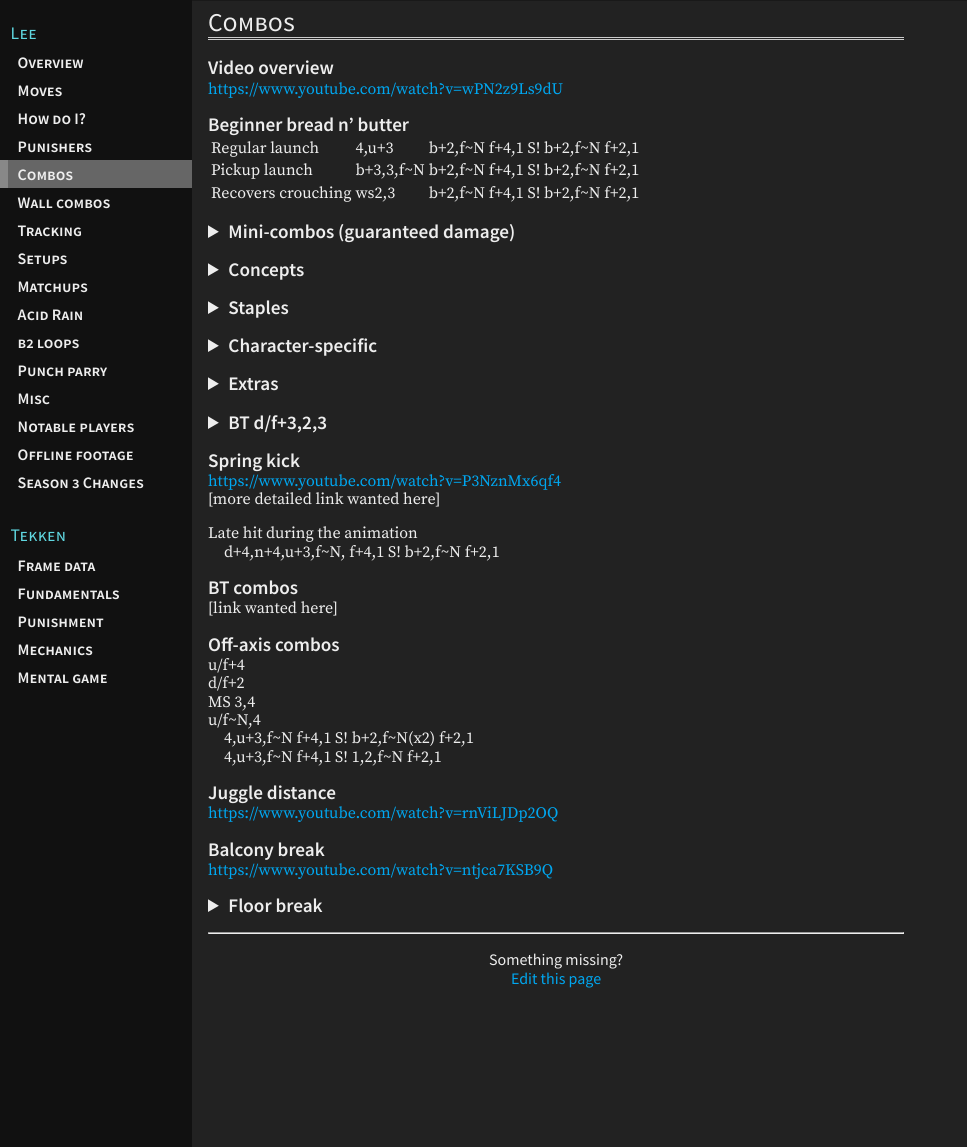
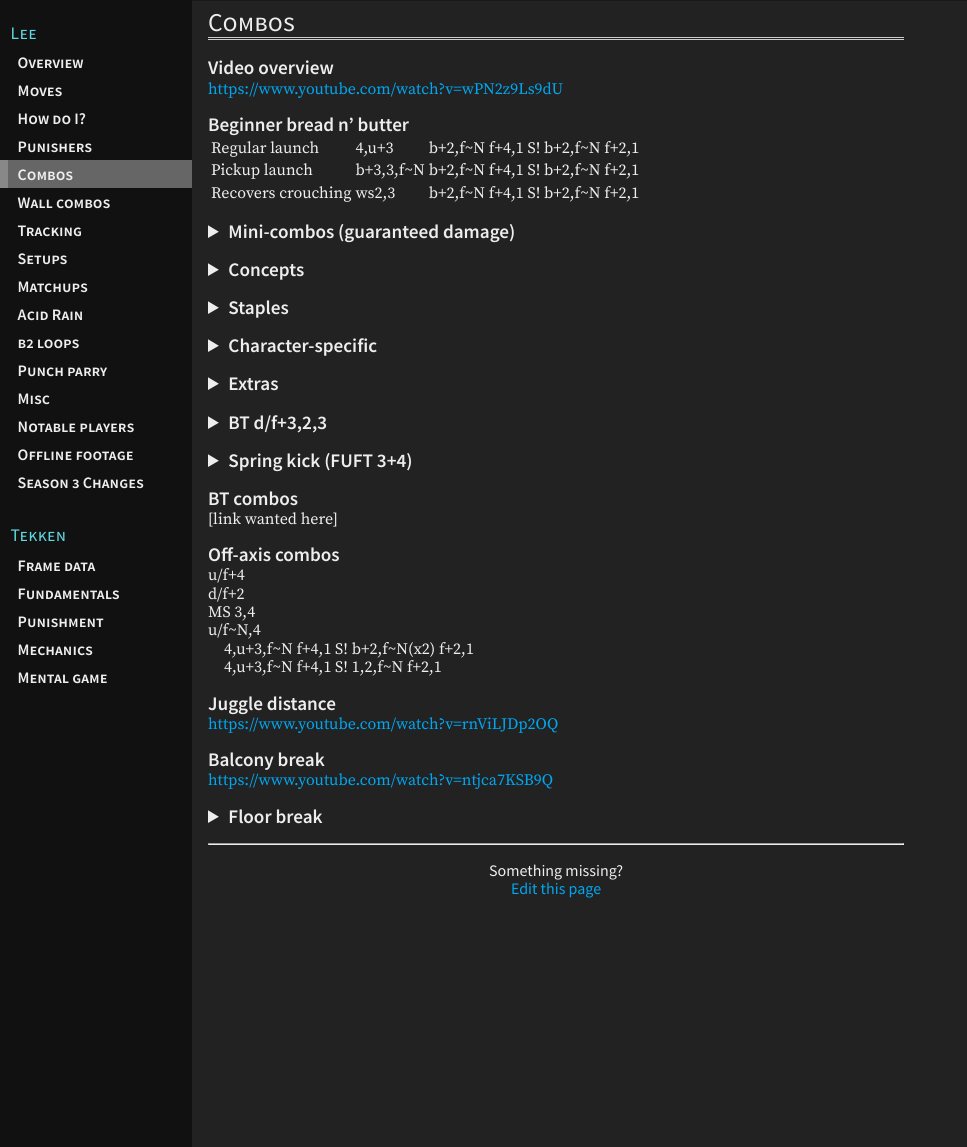
Before and after one commit to t7leeschool/t7leeschool.github.io, a Jekyll site: the page built from _pages/combos.md, in a window 1280 px wide and 1147 px high. Shown: the whole window, without its empty margins (0-967 px from the left). Built offline with Jekyll 4.4.1, drawn with Linux system fonts in a browser that asks for light colours; part of the change alters nothing that is shown.

Commit message:
add text for spring kick combos

```diff
--- a/_pages/combos.md
+++ b/_pages/combos.md
@@ -307,12 +307,18 @@ With rage, comboing anywhere from left of center back becomes very easy for good
 - d/f+3,2,3 4,u+3 d/f+3+4,f\~N ws2,4 S! b+4 d+3 (114 dmg)
 </details>
 
-## Spring kick
-<https://www.youtube.com/watch?v=P3NznMx6qf4>\\
-[more detailed link wanted here]
+<details>
+<summary markdown="0">Spring kick (FUFT 3+4)</summary>
+Spring kick has 12 active frames. It typically connects on the 8--9th, unless the opponent is running into it.
 
-Late hit during the animation
-: d+4,n+4,u+3,f\~N, f+4,1 S! b+2,f\~N f+2,1
+- If it connects on the 11th frame, you can combo with d+4,4,u+3,f\~N, f+4,1 S!
+- If it connects on the 12th frame, you can combo with d/f+4 b+3,3,f\~N f+4,1 S!
+- If the opponent doesn't tech roll, then d/f+4 will almost always work as a refloat.
+
+If the spring kick hits an aerial opponent, then d/f+4 and d+4,4,u+3,f\~N
+pickups won't work, since there's too much pushback. Instead, you can try
+b+3,3,f\~N which might be too slow.
+</details>
 
 ## BT combos
 [link wanted here]
```
